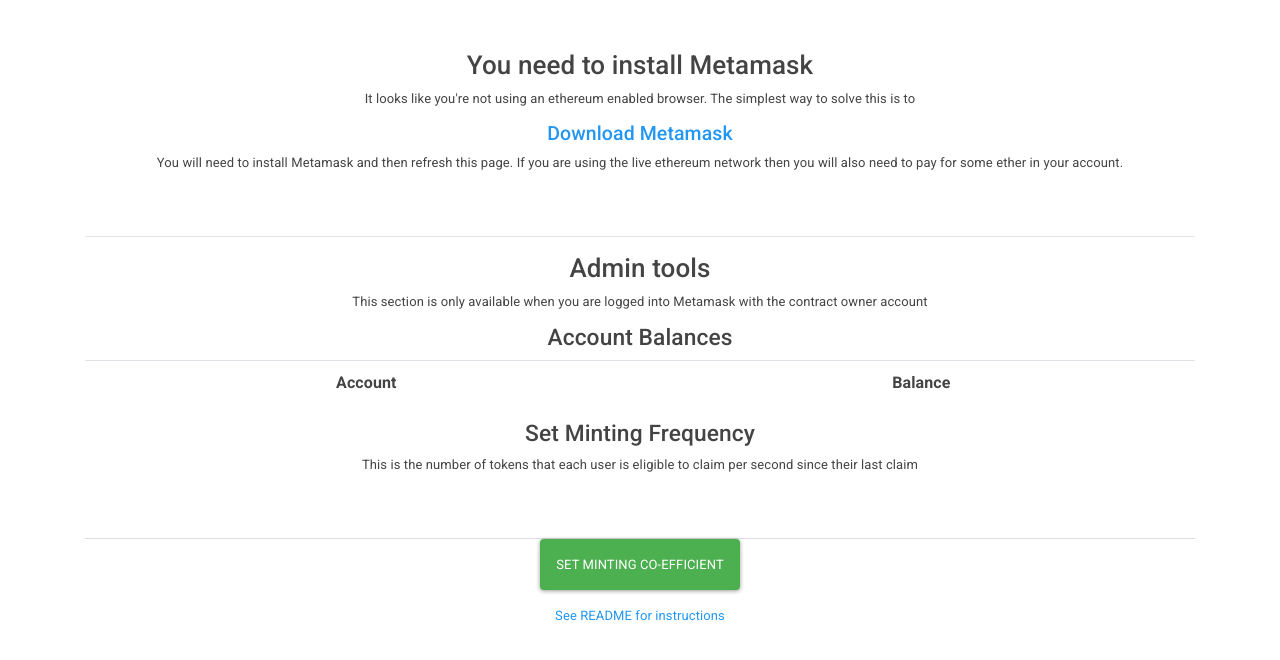
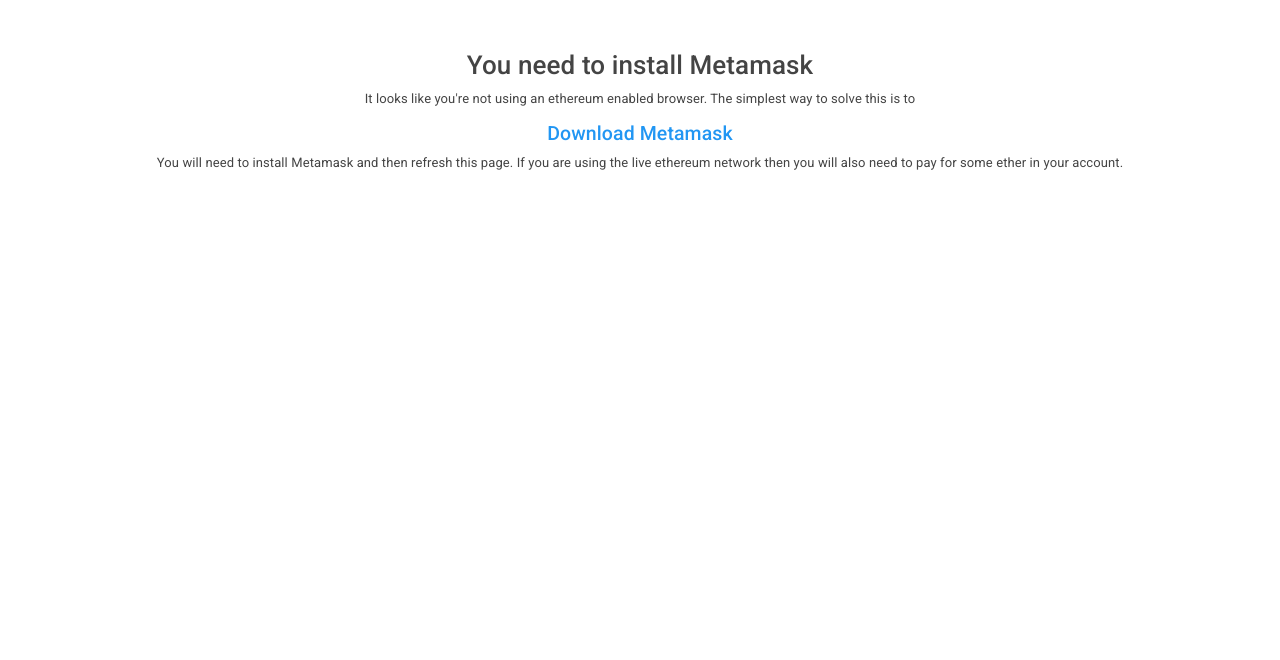
Before and after one commit to atchai/goodcoin, a website built with webpack: page app/index.html in a window 1280 px wide. Built offline with Linux system fonts and the light colour scheme.

Commit message:
Hide admin content for non contract owners

```diff
--- a/app/index.html
+++ b/app/index.html
@@ -68,7 +68,7 @@
       </div>
 
 
-      <div class="container col-xs-1 text-center" id="admin-content">
+      <div class="container col-xs-1 text-center" id="admin-content" style="display:none">
         <hr>
         <h2>Admin tools</h2>
         <p>This section is only available when you are logged into Metamask with the contract owner account</p>
--- a/app/src/index.js
+++ b/app/src/index.js
@@ -56,6 +56,9 @@
             else if (net_id == network_id) {
               console.log("User is logged in and on correct network");
               $('#main-content').show();
+
+              // show admin content if we are the contract owner
+              if (web3.eth.accounts[0] == owner_account) $('#admin-content').show();
               startApp(web3js);
             }
 
```
Also changed, not shown: app/dist/bundle.js.
